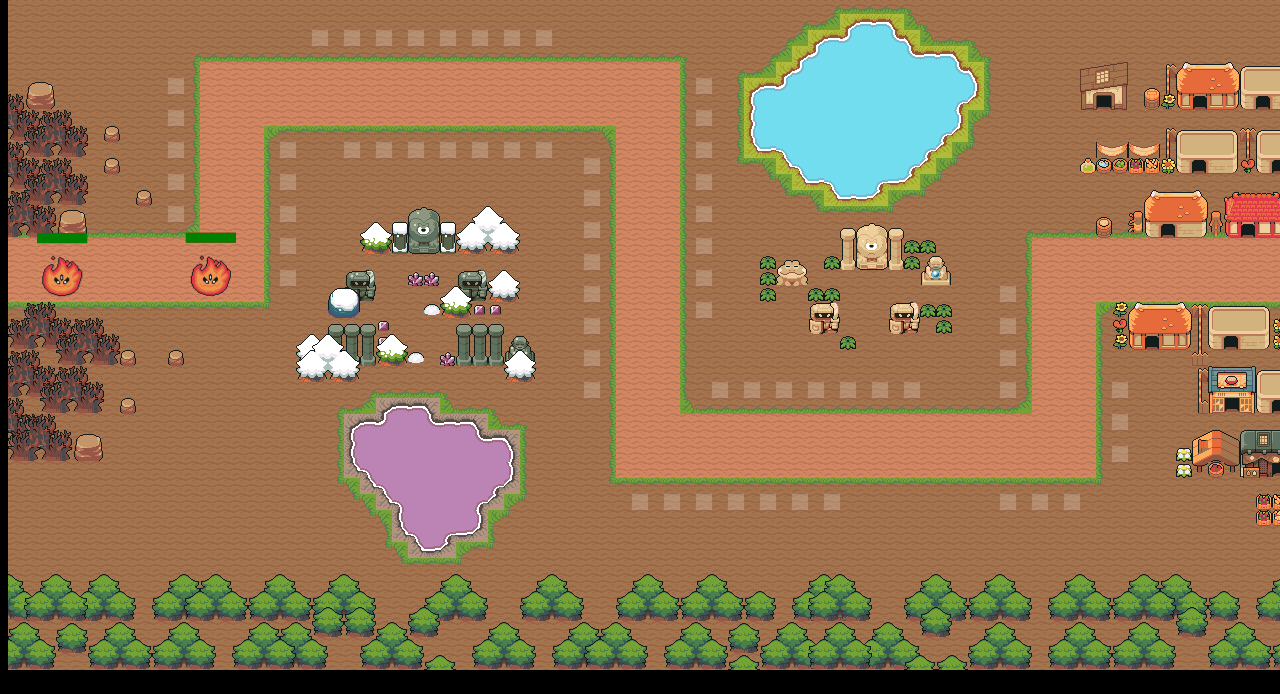
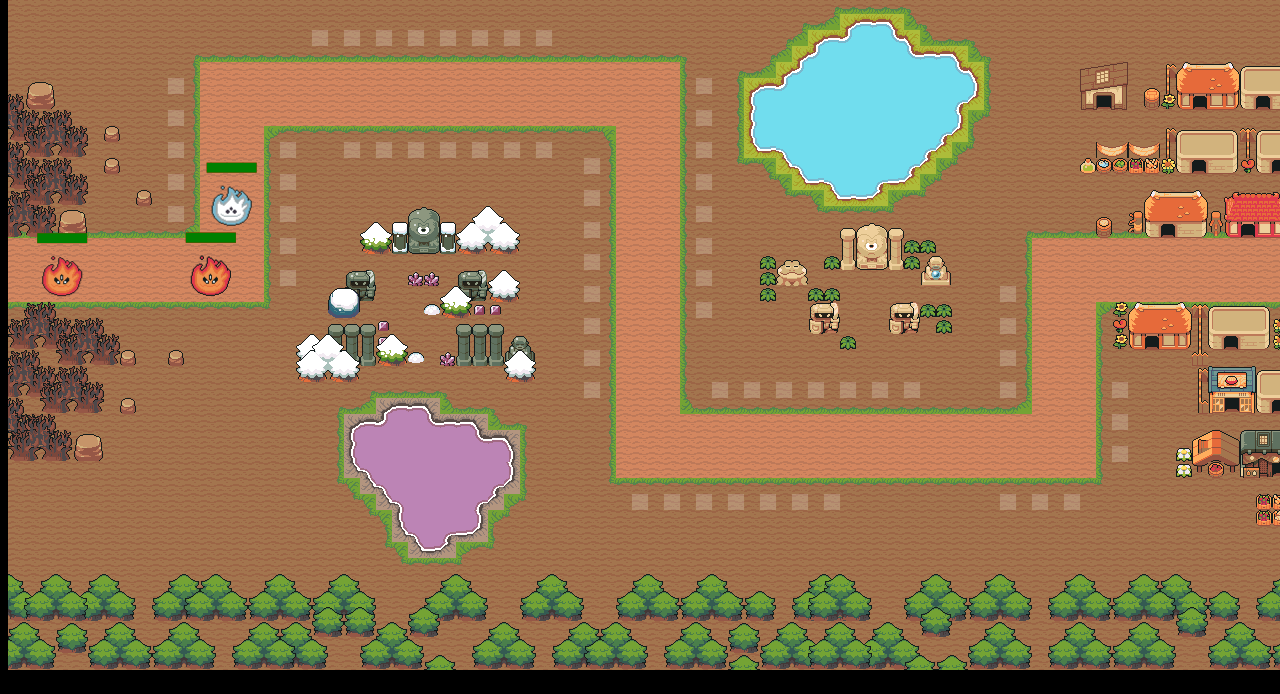
Before and after one commit to EzekielSmith107/defend-the-dojo, a website: page Public/index.html in a window 1280 px wide. Shown: the part 106-800 px from the top of the page. Drawn offline with nearby package versions, Linux system fonts and the light colour scheme.

Commit message:
working on boss

```diff
--- a/Public/index.html
+++ b/Public/index.html
@@ -53,6 +53,7 @@
     <script src="./js/classes/buildings.js"></script>
     <script src="./js/classes/enemies.js"></script>
     <script src="./js/classes/boss.js"></script>
+    <script src="./js/classes/boss.js"></script>
     <script src="./js/classes/placementTiles.js"></script>
     <script src="./js/classes/projectiles.js"></script>
     <script src="../node_modules/axios/dist/axios.min.js"></script>
--- /dev/null
+++ b/Public/js/classes/boss.js
@@ -0,0 +1,73 @@
+class Boss extends Sprite {
+    constructor({ position = { x: 0, y: 0 } }) {
+        super({
+            position,
+            imageSrc: '../img/boss.png',
+            frames: { max: 5, hold: 7 }
+        })
+        this.width = 50
+        this.height = 50
+        this.waypointIndex = 0
+        // Center property for enemies to properly follow path
+        // Adding half of our width and height to find the center of the square
+        this.center = {
+            x: this.position.x + this.width / 2,
+            y: this.position.y + this.height / 2
+        }
+        this.radius = 25
+        this.health = 400
+        this.velocity = {
+            x: 0,
+            y: 0
+        }
+    }
+
+    draw() {
+        super.draw()
+
+        // Health bar
+        context.fillStyle = 'red'
+        context.fillRect(this.position.x, this.position.y - 15, this.width, 10)
+
+        context.fillStyle = 'green'
+        context.fillRect(this.position.x, this.position.y - 15, this.width * this.health / 400, 10)
+    }
+
+    update() {
+        this.draw()
+        super.update()
+        // Moving x and y position using waypoint data
+        // Finding x and y velocities : Use .center for finding angles using the center of our enemies
+        const waypoint = waypoints[this.waypointIndex]
+        const yDistance = waypoint.y - this.center.y
+        const xDistance = waypoint.x - this.center.x
+        const angle = Math.atan2(yDistance, xDistance)
+
+        // Can adjust velocity to speed up enemy
+        const speed = 1.25
+
+        this.velocity.x = Math.cos(angle) * speed
+        this.velocity.y = Math.sin(angle) * speed
+        // Assigning angle to get appropriate velocities. Remember that cos is x and sin is y.
+        this.position.x += this.velocity.x
+        this.position.y += this.velocity.y
+        // Updating our center as the enemies move
+        this.center = {
+            x: this.position.x + this.width / 2,
+            y: this.position.y + this.height / 2
+        }
+
+        // After an enemy reaches a waypoint, move onto the next one
+        //? Can Math.round be applied to both ends of the comparision and it still work?
+        //
+        if(
+            Math.abs(Math.round(this.center.x) - Math.round(waypoint.x)) <
+                Math.abs(this.velocity.x) &&
+            Math.abs(Math.round(this.center.y) - Math.round(waypoint.y)) <
+                Math.abs(this.velocity.y) &&
+            this.waypointIndex < waypoints.length - 1
+        ) {
+            this.waypointIndex++
+        }
+    }
+}
--- a/Public/js/index.js
+++ b/Public/js/index.js
@@ -48,7 +48,16 @@ function spawnEnemies(spawnCount) {
         enemySpawn.push(
             new Enemy({
                 position: { x: waypoints[0].x - xOffset, y: waypoints[0].y }
-        }))
+            })
+        )
+    }
+    for(let i = 0; i <= bossCount; i++) {
+        const xOffset = i * 150
+        enemySpawn.push(
+            new Boss({
+                position: { x: waypoints[0].x - xOffset, y: waypoints[0].y }
+            })
+        )
     }
 }
 
@@ -56,11 +65,25 @@ const buildings = []
 
 let activeTile = undefined
 let enemyCount = 3
+let bossCount = 1
 let hearts = 10
 let coins = 100
 let score = 0
 const explosions = []
 spawnEnemies(enemyCount)
+
+// Audio Controls
+let audioPanel = document.querySelector('#audioContainer')
+
+window.addEventListener('keydown', function(event) {
+    if(event.key === 'Escape') {
+        if(audioPanel.style.display === 'flex') {
+         audioPanel.style.display = 'none'
+        } else {
+          audioPanel.style.display = 'flex'
+        }
+    }
+})
 
 // Creating our animation and linking everything together
 function animate() {
@@ -197,20 +220,6 @@ function getInputValue() {
     addToLeaderboard(bodyObj)
 }
 
-// Audio Controls
-let audioPanel = document.querySelector('#audioContainer')
-
-window.addEventListener('keydown', function(event) {
-    if(event.key === 'Escape') {
-        if(audioPanel.style.display === 'flex') {
-            audioPanel.style.display = 'none'
-        } else {
-            audioPanel.style.display = 'flex'
-        }
-
-    }
-})
-
 // Tracking the user's mouse
 window.addEventListener('mousemove', (event) => {
     mouse.x = event.clientX
```
Also changed, not shown: img/boss.png (added).
